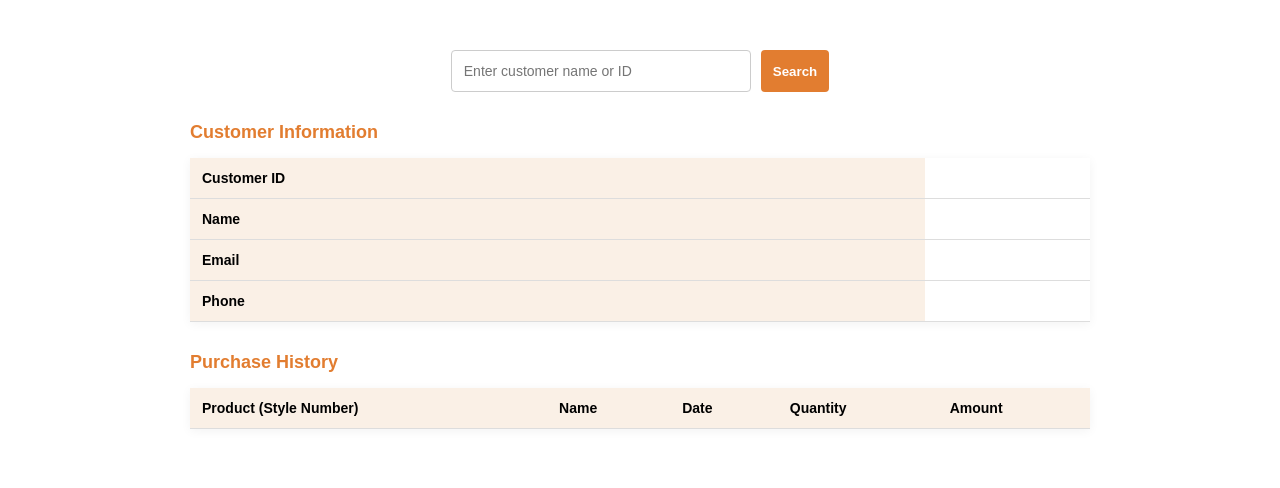
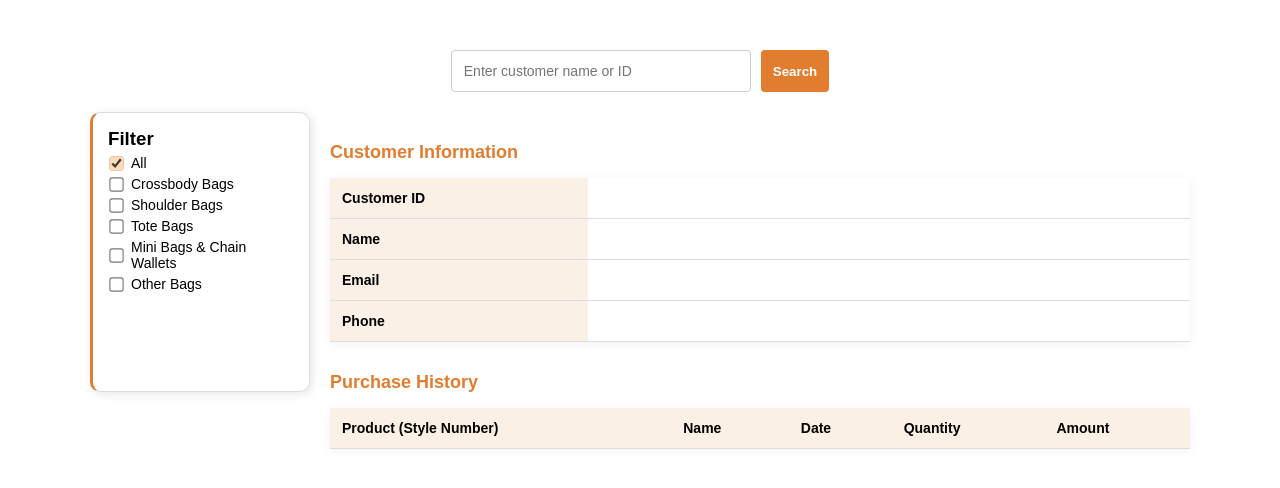
Before and after one commit to At-Maag/ToryBurch_Github, a Flask app: page /backend in a window 1280 px wide. Shown: the part 81-569 px from the top of the page. Run offline with Flask 3, Linux system fonts and the light colour scheme; lists and menus that the app fills with data are empty.

Commit message:
Checkpoint: UI adjustments for filter box size and spacing

```diff
--- a/back_end/app.py
+++ b/back_end/app.py
@@ -1,9 +1,20 @@
-from flask import Flask, render_template, request, jsonify
+from flask import Flask, render_template, request, jsonify, send_from_directory
 from collections import defaultdict
 import json
 import os
 
 app = Flask(__name__, template_folder="../front_end/templates", static_folder="../front_end/static")
+
+# Route to serve JSON files from the data directory
+@app.route('/data/<filename>')
+def get_json_data(filename):
+    base_dir = os.path.dirname(os.path.abspath(__file__))
+    file_path = os.path.join(base_dir, '../data')
+
+    if os.path.exists(os.path.join(file_path, filename)):
+        return send_from_directory(file_path, filename)
+    else:
+        return jsonify({"error": "File not found"}), 404
 
 # Helper function to load JSON data
 def load_json(file_name):
@@ -87,3 +98,19 @@
 
 if __name__ == "__main__":
     app.run(debug=True)
+
+
+@app.route('/purchases', methods=['GET'])
+def get_purchases():
+    purchases = load_json('tory_burch_purchase_history.json')
+    products = load_json('tory_burch_products.json')
+
+    # Map style-number to bag type
+    bag_type_map = {str(p["style-number"]): p.get("bag-type", "Other Bags") for p in products}
+
+    # Attach bag type to each purchase
+    for p in purchases:
+        style_number = p["product_id"].split('-')[0]  # Ensure correct mapping
+        p["bag_type"] = bag_type_map.get(style_number, "Other Bags")
+
+    return jsonify(purchases)
--- a/front_end/static/script.js
+++ b/front_end/static/script.js
@@ -27,12 +27,10 @@
 
 function populateCustomerDetails(customer) {
   document.getElementById('customer-id').textContent = customer.customer_id || 'N/A';
-
   let fullName = (customer.first_name && customer.last_name)
       ? `${customer.first_name} ${customer.last_name}`
       : "N/A";
-      document.getElementById('customer-name-display').textContent = fullName;
-
+  document.getElementById('customer-name-display').textContent = fullName;
   document.getElementById('customer-email').textContent = customer.email || 'N/A';
   document.getElementById('customer-phone').textContent = customer.phone && customer.phone !== "N/A" ? customer.phone : "N/A";
 }
@@ -44,8 +42,6 @@
   document.getElementById('customer-phone').textContent = '';
   document.getElementById('purchase-history-body').innerHTML = '<tr><td colspan="5">No Purchase History</td></tr>';
 }
-
-
 
 function populatePurchaseHistory(purchaseHistory) {
   const tableBody = document.getElementById('purchase-history-body');
@@ -111,12 +107,112 @@
 function toggleDetails(index) {
   let subTable = document.getElementById(`details-${index}`);
   if (subTable) {
-      if (subTable.style.display === "none" || subTable.classList.contains("hidden")) {
-          subTable.style.display = "table-row";  // ✅ Ensures it appears immediately
-          subTable.classList.remove("hidden");
-      } else {
-          subTable.style.display = "none";  // ✅ Ensures it hides immediately
-          subTable.classList.add("hidden");
-      }
+      subTable.classList.toggle("hidden");
   }
 }
+
+document.addEventListener("DOMContentLoaded", async function () {
+    const filterContainer = document.getElementById("filter-options");
+    const purchaseTable = document.getElementById("purchase-history-body");
+
+    try {
+        let response = await fetch("/data/tory_burch_products.json");
+        let products = await response.json();
+
+        let bagTypeMap = {};  // Move this to a global variable
+        let categories = new Set();
+
+        products.forEach(product => {
+            let bagType = product["bag-type"];
+
+            // Assign a default category if bag-type is null, empty, or missing
+            if (!bagType || bagType === null || bagType.trim() === "") {
+                bagType = "Other Bags";
+            }
+
+            bagTypeMap[product["style-number"]] = bagType;
+            categories.add(bagType);
+        });
+
+        // **Attach bagTypeMap to the global window object**
+        window.bagTypeMap = bagTypeMap;
+
+        // **Update filter options**
+        filterContainer.innerHTML = "";
+
+        let sortedCategories = Array.from(categories).filter(c => c !== "Other Bags").sort();
+        sortedCategories.unshift("All");
+        sortedCategories.push("Other Bags");
+        sortedCategories = sortedCategories.map(category => category.replace("|", "").trim());
+
+        sortedCategories.forEach(category => {
+            let label = document.createElement("label");
+            let checkbox = document.createElement("input");
+            checkbox.type = "checkbox";
+            checkbox.name = "bag-filter";
+            checkbox.value = category;
+            if (category === "All") checkbox.checked = true;
+
+            checkbox.addEventListener("change", function () {
+                handleFilterSelection(category);
+            });
+
+            label.appendChild(checkbox);
+            label.append(` ${category}`);
+            filterContainer.appendChild(label);
+        });
+
+        // **Ensure filtering updates the table when categories are ready**
+        updateTableDisplay();
+
+    } catch (error) {
+        console.error("Error loading bag type data:", error);
+    }
+});
+
+
+function handleFilterSelection(category) {
+    let allCheckbox = document.querySelector('input[name="bag-filter"][value="All"]');
+    let checkboxes = document.querySelectorAll('input[name="bag-filter"]');
+
+    if (category === "All") {
+        checkboxes.forEach(checkbox => {
+            checkbox.checked = allCheckbox.checked;
+        });
+    } else {
+        allCheckbox.checked = false;
+    }
+
+    let selectedCategories = Array.from(document.querySelectorAll('input[name="bag-filter"]:checked'))
+        .map(checkbox => checkbox.value);
+
+    if (selectedCategories.length === 0) {
+        allCheckbox.checked = true;
+    }
+
+    // **Explicitly call updateTableDisplay() to refresh the table**
+    updateTableDisplay();
+}
+
+function updateTableDisplay() {
+    let selectedCategories = Array.from(document.querySelectorAll('input[name="bag-filter"]:checked'))
+        .map(checkbox => checkbox.value);
+
+    let allSelected = selectedCategories.includes("All");
+    let rows = document.querySelectorAll("#purchase-history-body tr");
+
+    rows.forEach(row => {
+        let styleNumberCell = row.querySelector("td:first-child");
+        if (!styleNumberCell) return; // Prevent errors if row structure is different
+
+        let styleNumber = styleNumberCell.textContent.trim();
+        let productCategory = window.bagTypeMap[styleNumber] || "Other Bags";
+
+        // **Check if product belongs to selected categories and update visibility**
+        if (allSelected || selectedCategories.includes(productCategory)) {
+            row.style.display = "";
+        } else {
+            row.style.display = "none";
+        }
+    });
+}
--- a/front_end/static/style.css
+++ b/front_end/static/style.css
@@ -28,18 +28,10 @@
   color: black;
 }
 
-.nav-right a {
-  text-decoration: none;
-  color: black;
-  margin-left: 20px;
-  font-size: 14px;
-  font-weight: 400;
-}
-
 /* PAGE CONTENT */
 .container {
   width: 90%;
-  max-width: 900px;
+  max-width: 1100px;
   margin: auto;
   padding: 30px 0;
 }
@@ -76,6 +68,23 @@
   background-color: black;
 }
 
+/* MAIN CONTAINER LAYOUT */
+.main-container {
+  display: flex;
+  gap: 20px;
+}
+
+.filter-section {
+  width: 200px;
+  padding: 15px;
+  border: 1px solid #ddd;
+
+}
+
+.content-section {
+  flex-grow: 1;
+}
+
 /* CUSTOMER DETAILS & PURCHASE HISTORY */
 .customer-details, .purchase-history {
   margin-top: 30px;
@@ -100,36 +109,43 @@
   border-bottom: 1px solid #ddd;
   padding: 12px;
   font-size: 14px;
+  text-align: left;
 }
 
-.customer-details table th, .purchase-history table th {
-  text-align: left;
-  font-size: 14px;
-  background-color: #FAF0E6;
+.customer-details table th {
+  background-color: #FAF0E6 !important;
+  font-weight: 600;
+  width: 30%; /* Adjusts the left column width */
+}
+
+.customer-details table td {
+  background-color: white !important;
+  color: black;
+  width: 70%; /* Expands the right column */
+}
+
+.customer-details table tr td:empty {
+  background-color: white !important; /* Ensures blank fields remain white */
+}
+
+.purchase-history table th {
+  background-color: #FAF0E6 !important; /* Restores beige background */
   font-weight: 600;
 }
 
-
-.suggestion-box {
-  position: absolute;
-  background: white;
-  border: 1px solid #ccc;
-  list-style-type: none;
-  padding: 5px;
-  width: 300px;
-  max-height: 150px;
-  overflow-y: auto;
-  z-index: 10;
+.expand-btn {
+  background-color: #E27D30;
+  color: white;
+  border: none;
+  padding: 5px 10px;
+  cursor: pointer;
+  border-radius: 4px;
+  font-size: 14px;
+  transition: background 0.2s ease-in-out;
 }
 
-.suggestion-box li {
-  padding: 8px;
-  cursor: pointer;
-}
-
-.suggestion-box li:hover {
-  background-color: #E27D30;
-  color: white;
+.expand-btn:hover {
+  background-color: #D56F20;
 }
 
 .sub-table {
@@ -144,64 +160,71 @@
   text-align: left;
 }
 
-.sub-table th {
-  background-color: #f8f8f8;
-  font-weight: bold;
-}
-
-.expand-btn {
-  background-color: #E27D30;
-  color: white;
-  border: none;
-  padding: 5px 10px;
-  cursor: pointer;
-  border-radius: 4px;
-}
-
-.expand-btn:hover {
-  background-color: #D56F20;
-}
-
 .hidden {
   display: none;
 }
 
-.sub-table-row {
-  background-color: #f9f9f9;
-}
-/* Improve Expand Button */
-.expand-btn {
-  background-color: #d87c37;
-  color: white;
-  border: none;
-  padding: 5px 10px;
-  font-size: 14px;
-  cursor: pointer;
-  border-radius: 4px;
-  transition: background 0.2s ease-in-out;
-}
-.expand-btn:hover {
-  background-color: #b8632e;
+/* Keep filter section size fixed */
+.filter-section {
+  border-radius: 10px;
+  padding: 15px;
+  width: 220px; /* Keep width */
+  height: 280px; /* Increase height for better spacing */
+  box-shadow: 2px 2px 10px rgba(0, 0, 0, 0.1);
+  position: sticky;
+  top: 10px;
+  overflow-y: auto; /* Enable scrolling inside */
+  border-left: 3px solid #E27D30; /* Keep the orange border */
+  box-sizing: border-box; /* Prevents layout shifts */
 }
 
-/* Sub-Table Formatting */
-.sub-table-row {
-  background-color: #f9f9f9;
+
+
+
+
+/* Prevent filter options from getting cut off */
+#filter-options {
+  max-height: 170px;
+  overflow-y: auto;
+  padding-bottom: 5px;
+  margin-bottom: 0px; /* Keep spacing consistent */
 }
-.sub-table {
-  width: 100%;
-  border-collapse: collapse;
-  margin-top: 5px;
+
+
+/* Improve checkbox styling */
+#filter-options label {
+  display: flex;
+  align-items: center;
+  font-size: 14px;
+  margin: 5px 0; /* Reduce spacing */
+  cursor: pointer;
 }
-.sub-table th, .sub-table td {
-  border: 1px solid #ddd;
-  padding: 8px;
-  text-align: left;
+
+/* Make checkboxes orange */
+#filter-options input[type="checkbox"] {
+  margin-right: 8px;
+  margin-left: 2px; /* Ensures checkbox is not cut off */
+  accent-color: #ffdab9;
+  transform: scale(1.1);
 }
-.sub-table th {
-  background-color: #f5e6d8;
-  color: #333;
+
+
+/* Hover effect */
+#filter-options label:hover {
+  background-color: #ffdab9;
+  border-radius: 5px;
+  padding: 3px;
 }
-.sub-table td {
-  background-color: white;
+
+/* Sticky scrolling effect */
+.filter-section {
+  position: sticky;
+  top: 10px;
+  max-height: 90vh;
+  overflow-y: auto;
 }
+
+.filter-section {
+  border-left: 3px solid #E27D30; /* Keep border fixed */
+  box-sizing: border-box; /* Ensure padding doesn't affect size */
+}
--- a/front_end/templates/backend.html
+++ b/front_end/templates/backend.html
@@ -28,9 +28,18 @@
             </div>
         </form>
 
+        <div class="main-container">
+            <aside class="filter-section">
+                <h3>Filter</h3>
+                <div id="filter-options">
+                    <label><input type="radio" name="bag-filter" value="all" checked> All</label><br>
+                </div>
+            </aside>
+
+            <div class="content-section">
                 <section class="customer-details">
                     <h2>Customer Information</h2>
-            <table>
+                    <table class="info-table">
                         <tr><th>Customer ID</th><td id="customer-id"></td></tr>
                         <tr><th>Name</th><td id="customer-name-display"></td></tr>
                         <tr><th>Email</th><td id="customer-email"></td></tr>
@@ -40,7 +49,7 @@
 
                 <section class="purchase-history">
                     <h2>Purchase History</h2>
-            <table>
+                    <table class="data-table">
                         <thead>
                             <tr>
                                 <th>Product (Style Number)</th>
@@ -50,9 +59,15 @@
                                 <th>Amount</th>
                             </tr>
                         </thead>
-                <tbody id="purchase-history-body"></tbody>
+                        <tbody id="purchase-history-body">
+                            <!-- Data will be populated dynamically -->
+                        </tbody>
                     </table>
                 </section>
+
+
+            </div>
+        </div>
     </div>
 
 </body>
```
Lines whose indentation alone changed are shown as unchanged.
